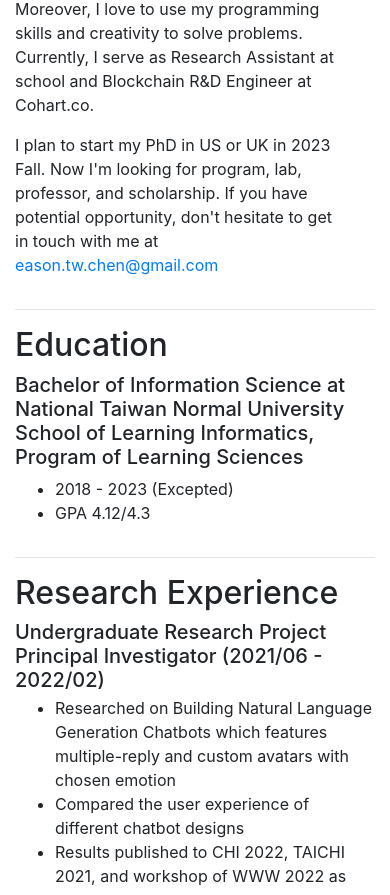
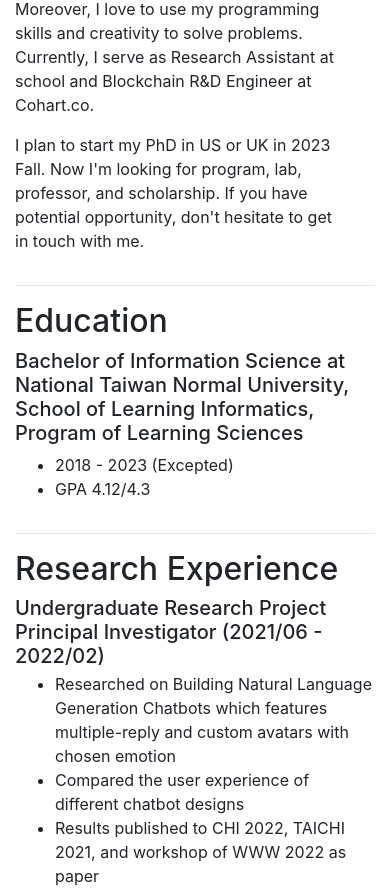
Before and after one commit to EasonC13/CV_Academic, a Nuxt app: page / in a window 390 px wide. Shown: the part 778-1673 px from the top of the page. Built offline with nearby package versions, Linux system fonts and the light colour scheme.

Commit message:
add: good looking at mobile

```diff
--- a/components/About.vue
+++ b/components/About.vue
@@ -24,7 +24,7 @@
 						<p>Hi, I'm a senior at National Taiwan Normal University (NTNU). Eason is the same pronunciation as my Chinese name 怡升 (I-Sheng), which means moving onward and upward with a joyful mind.</p>
 						<p>I am a passionate researcher. So far, I have participated in several research projects and written 7 papers in AI, Human-Computer Interaction, and Blockchain.</p>
 						<p>Moreover, I love to use my programming skills and creativity to solve problems. Currently, I serve as Research Assistant at school and Blockchain R&D Engineer at Cohart.co.</p>
-						<p>I plan to start my PhD in US or UK in 2023 Fall. Now I'm looking for program, lab, professor, and scholarship. If you have potential opportunity, don't hesitate to get in touch with me at <a target="_blank" href = "mailto: eason.tw.chen@gmail.com">eason.tw.chen@gmail.com</a></p>
+						<p>I plan to start my PhD in US or UK in 2023 Fall. Now I'm looking for program, lab, professor, and scholarship. If you have potential opportunity, don't hesitate to get in touch with me<span class="d-md-none">.</span><span class="d-md-inline d-none"> at <a target="_blank" href = "mailto: eason.tw.chen@gmail.com">eason.tw.chen@gmail.com</a></span></p>
 					</div>
 				</div>
 			</div>
--- a/components/Education.vue
+++ b/components/Education.vue
@@ -3,7 +3,7 @@
     <h2>Education</h2>
 		<div class="row">
 			<div class="col-md">
-				<h3 class="h5">Bachelor of Information Science at National Taiwan Normal University<br>
+				<h3 class="h5">Bachelor of Information Science at National Taiwan Normal University<span class="d-md-none">,</span><br class="d-md-inline d-none">
 School of Learning Informatics, Program of Learning Sciences</h3>
         <ul>
 					<li>2018 - 2023 (Excepted)</li>
```
